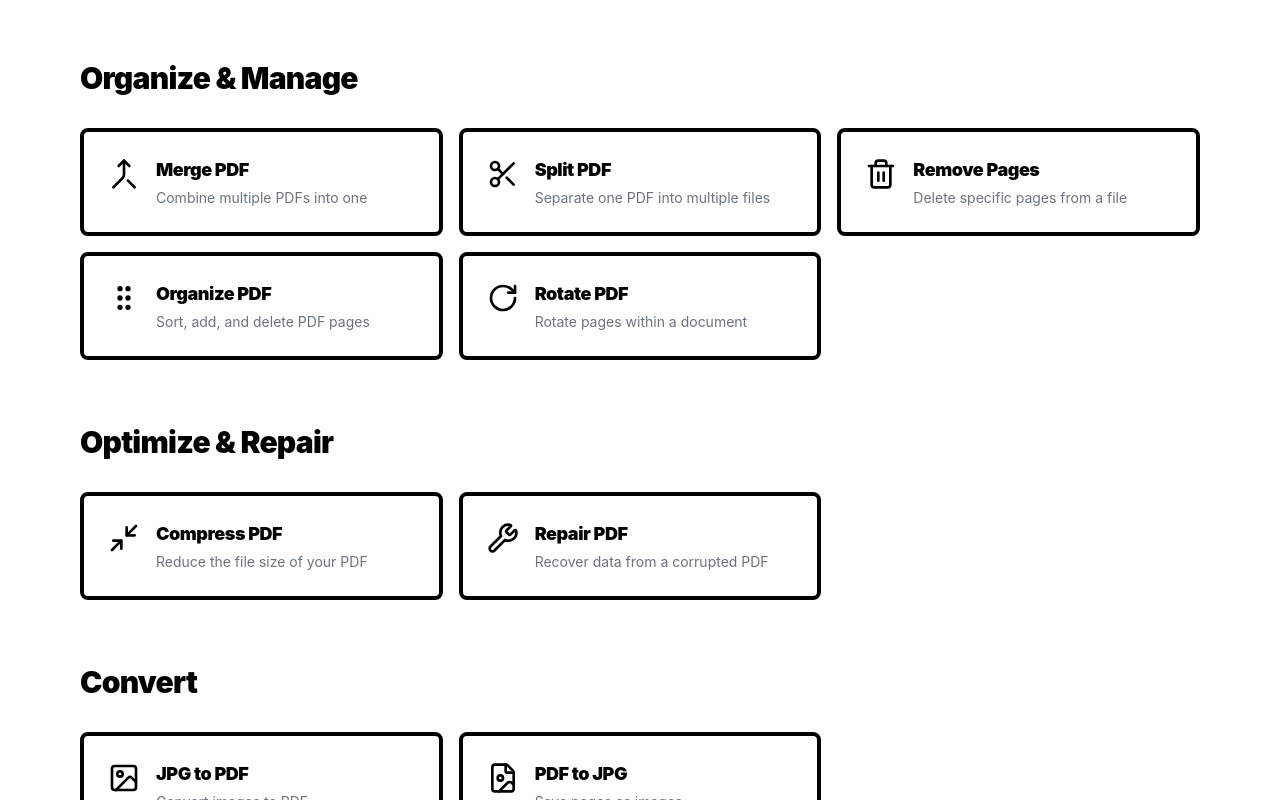
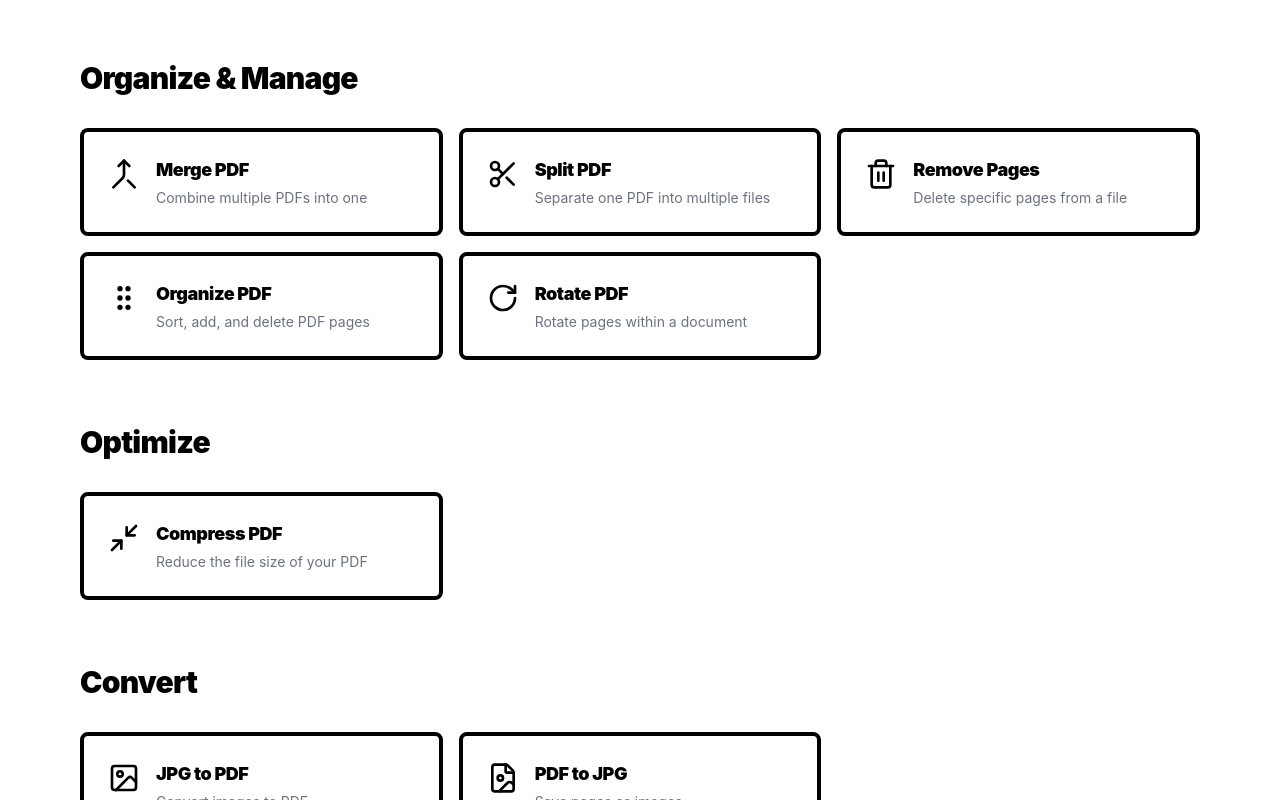
Before and after one commit to kirank55/mydevicemypdf, a React (Vite) app: page / in a window 1280 px wide. Shown: the part 412-1212 px from the top of the page. Built offline with nearby package versions, Linux system fonts and the light colour scheme.

Commit message:
feat: Comment out Repair PDF functionality in App and HomePage components

```diff
--- a/src/App.tsx
+++ b/src/App.tsx
@@ -18,7 +18,7 @@ const AddWatermarkPage = lazy(() => import('./pages/AddWatermarkPage'));
 // const UnlockPdfPage = lazy(() => import('./pages/UnlockPdfPage'));
 // const SignPdfPage = lazy(() => import('./pages/SignPdfPage'));
 // const PdfToPdfaPage = lazy(() => import('./pages/PdfToPdfaPage'));
-const RepairPdfPage = lazy(() => import('./pages/RepairPdfPage'));
+// const RepairPdfPage = lazy(() => import('./pages/RepairPdfPage'));
 
 function PageLoader() {
   return (
@@ -60,8 +60,7 @@ export default function App() {
             {/* <Route path="protect-pdf" element={<ProtectPdfPage />} /> */}
             {/* <Route path="unlock-pdf" element={<UnlockPdfPage />} /> */}
             {/* <Route path="sign-pdf" element={<SignPdfPage />} /> */}
-
-            <Route path="repair-pdf" element={<RepairPdfPage />} />
+            {/* <Route path="repair-pdf" element={<RepairPdfPage />} /> */}
           </Route>
         </Routes>
       </Suspense>
--- a/src/pages/HomePage.tsx
+++ b/src/pages/HomePage.tsx
@@ -3,8 +3,8 @@ import {
     Shield, Zap, Globe, Award,
     Merge, Scissors, Minimize2, Trash2, GripVertical, RotateCw,
     Image, FileImage,
-    Hash, Droplets, Wrench,
-    // Lock, Unlock, PenTool, FileCheck,
+    Hash, Droplets,
+    // Wrench, Lock, Unlock, PenTool, FileCheck,
 } from 'lucide-react';
 
 const toolCategories = [
@@ -19,10 +19,10 @@ const toolCategories = [
         ],
     },
     {
-        name: 'Optimize & Repair',
+        name: 'Optimize',
         tools: [
             { name: 'Compress PDF', route: '/compress-pdf', icon: Minimize2, description: 'Reduce the file size of your PDF' },
-            { name: 'Repair PDF', route: '/repair-pdf', icon: Wrench, description: 'Recover data from a corrupted PDF' },
+            // { name: 'Repair PDF', route: '/repair-pdf', icon: Wrench, description: 'Recover data from a corrupted PDF' },
         ],
     },
     {
```
